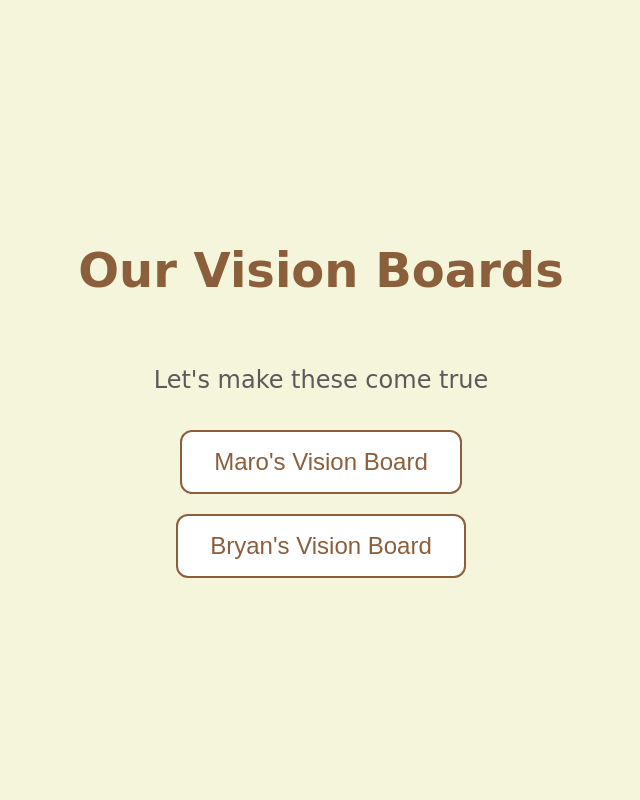
After one commit to bryanm260996/relationship_website_trial_3, a Flask app: page /vision_boards in a window 1280 px wide. The commit adds this page. Shown: the whole page, without its empty margins (319-959 px from the left). Run offline with Flask 3, Linux system fonts and the light colour scheme; the visitor is signed in with stand-in values (Sample User, id 1).

Commit message:
added vision boards and more

```diff
--- a/main.py
+++ b/main.py
@@ -67,6 +67,21 @@ def bucketlist():
 def countdowns():
     return render_template('countdowns.html')
 
+@app.route('/vision_boards')
+@login_required
+def vision_boards():
+    return render_template('vision_boards.html')
+
+@app.route('/marovision')
+@login_required
+def maro_vision_board():
+    return render_template('maro_vision_board.html')
+
+@app.route('/bryanvision')
+@login_required
+def bryan_vision_board():
+    return render_template('bryan_vision_board.html')
+
 
 ## RUN THE APP ##
 if __name__ == '__main__':
--- a/templates/home.html
+++ b/templates/home.html
@@ -71,5 +71,9 @@
         <a href="/countdowns" target="_blank">
         <button>Countdowns!</button>
     </a>
+    <br><br>
+        <a href="/vision_boards" target="_blank">
+        <button>vision boards</button>
+    </a>
 </body>
 </html>
--- /dev/null
+++ b/templates/vision_boards.html
@@ -0,0 +1,69 @@
+<!DOCTYPE html>
+<html lang="en">
+<head>
+    <meta charset="UTF-8">
+    <title>Visions</title>
+    <style>
+        body {
+            background-color: beige;
+            font-family: "Brush Script MT", cursive;
+            color: #5a5a5a;
+            line-height: 1.6;
+            margin: 0;
+            padding: 0;
+            display: flex;
+            flex-direction: column;
+            justify-content: center;
+            align-items: center;
+            height: 100vh;
+        }
+        h1 {
+            text-align: center;
+            font-size: 3rem;
+            margin-top: 20px;
+            color: #8b5e3c;
+        }
+        p {
+            text-align: center;
+            font-size: 1.5rem;
+            margin: 20px auto;
+            max-width: 80%;
+        }
+        img {
+            display: block;
+            margin: 20px auto;
+            max-width: 90%;
+            border-radius: 15px;
+            box-shadow: 0 4px 6px rgba(0, 0, 0, 0.1);
+        }
+
+        button {
+            padding: 1rem 2rem;
+            font-size: 1.5rem;
+            color: #8b5e3c;
+            background: #fff;
+            border: 2px solid #8b5e3c;
+            border-radius: 12px;
+            cursor: pointer;
+            transition: transform 0.2s ease, background 0.3s ease, color 0.3s ease;
+            margin: 10px;
+        }
+
+        button:hover {
+            background: #8b5e3c;
+            color: #fff;
+            transform: scale(1.1);
+        }
+    </style>
+</head>
+<body>
+    <h1>Our Vision Boards</h1>
+    <p>Let's make these come true</p>
+    <a href="/marovision" target="_blank">
+        <button>Maro's Vision Board</button>
+    </a>
+    <a href="/bryanvision" target="_blank">
+        <button>Bryan's Vision Board</button>
+    </a>
+</body>
+</html>
```
Also changed, not shown: templates/bryan_vision_board.html (added, +11 -0 lines), templates/bucketlist.html (+38 -2 lines), templates/maro_vision_board.html (added, +10 -0 lines), templates/past_trips.html (+39 -2 lines).
